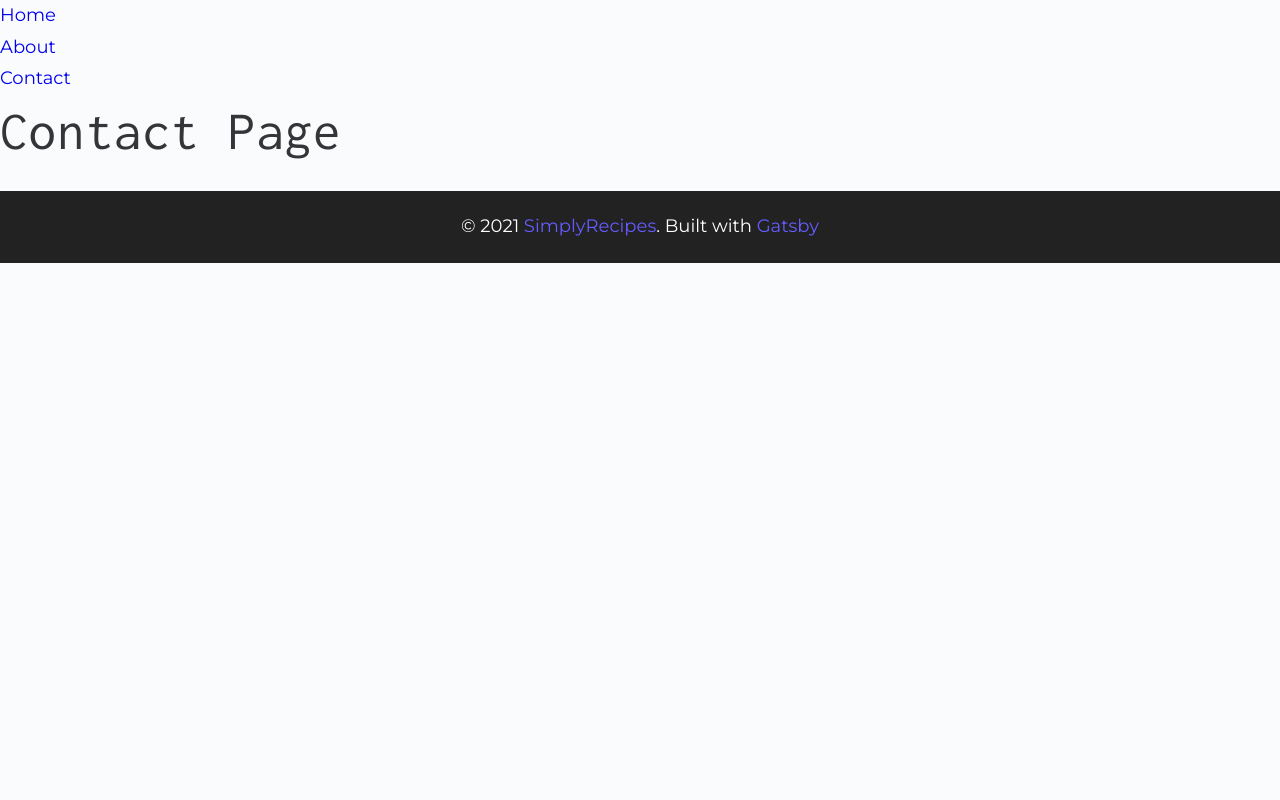
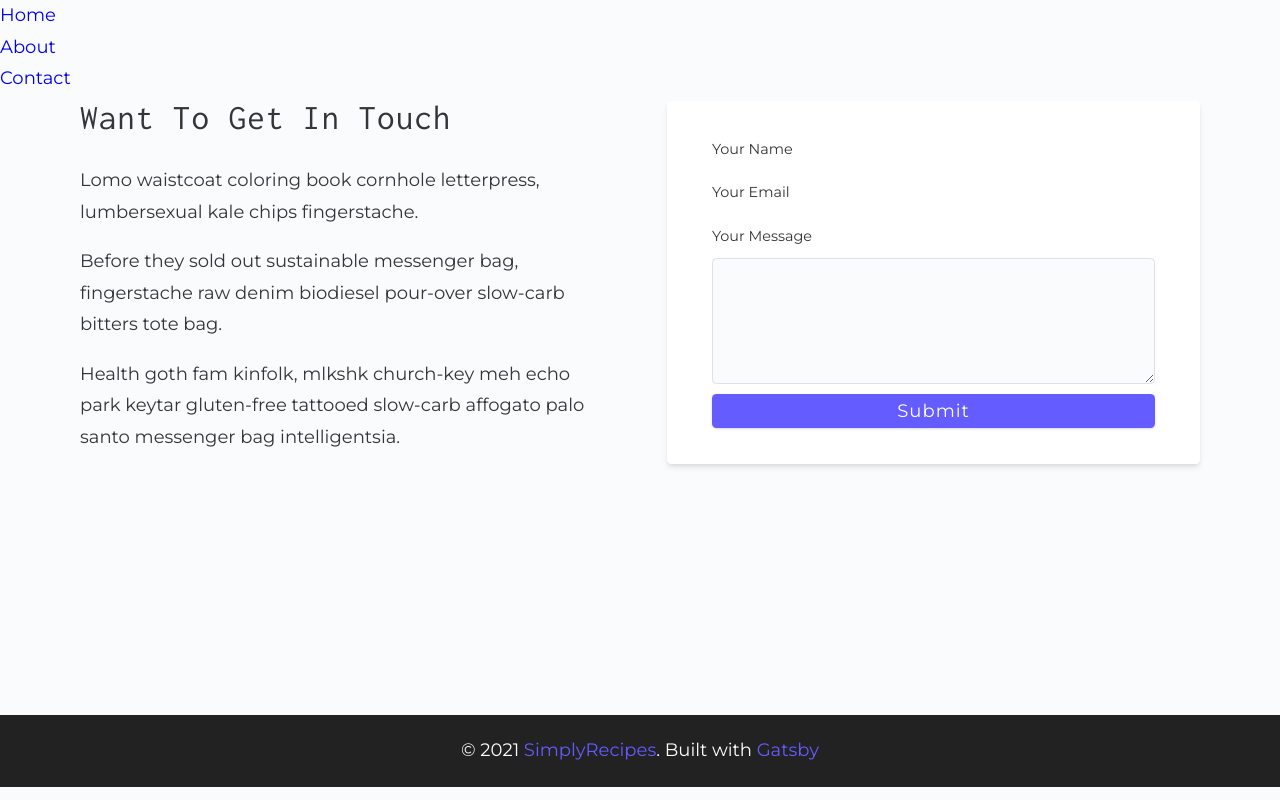
Before and after one commit to squteronsquter/barebones-gatsby-v3-starter-with-styled-components, a Gatsby site: page /contact in a window 1280 px wide. Built offline with nearby package versions, Linux system fonts and the light colour scheme; Gatsby itself is replaced by a stand-in of ours.

Commit message:
contact page content and classes added

```diff
--- a/src/pages/contact.js
+++ b/src/pages/contact.js
@@ -1,17 +1,48 @@
 import React from "react"
 import Layout from "../components/Layout"
-import styled from "styled-components"
 
 export default function Contact() {
   return (
     <>
       <Layout>
-        <Wrapper>
-          <h1>Contact Page</h1>
-        </Wrapper>
+        <main className="page">
+          <section className="contact-page">
+            <article classname="contact-info">
+              <h3>Want to get in Touch</h3>
+              <p>
+                Lomo waistcoat coloring book cornhole letterpress, lumbersexual
+                kale chips fingerstache.{" "}
+              </p>
+              <p>
+                Before they sold out sustainable messenger bag, fingerstache raw
+                denim biodiesel pour-over slow-carb bitters tote bag.{" "}
+              </p>
+              <p>
+                Health goth fam kinfolk, mlkshk church-key meh echo park keytar
+                gluten-free tattooed slow-carb affogato palo santo messenger bag
+                intelligentsia.{" "}
+              </p>
+            </article>
+            <article>
+              <form className="form contact-form">
+                <div className="form-row">
+                  <label htmlFor="name">your name</label>
+                </div>
+                <div className="form-row">
+                  <label htmlFor="email">your email</label>
+                </div>
+                <div className="form-row">
+                  <label htmlFor="message">your message</label>
+                  <textarea name="message" id="message"></textarea>
+                  <button type="submit" className="btn block">
+                    Submit
+                  </button>
+                </div>
+              </form>
+            </article>
+          </section>
+        </main>
       </Layout>
     </>
   )
 }
-
-const Wrapper = styled.section``
```
